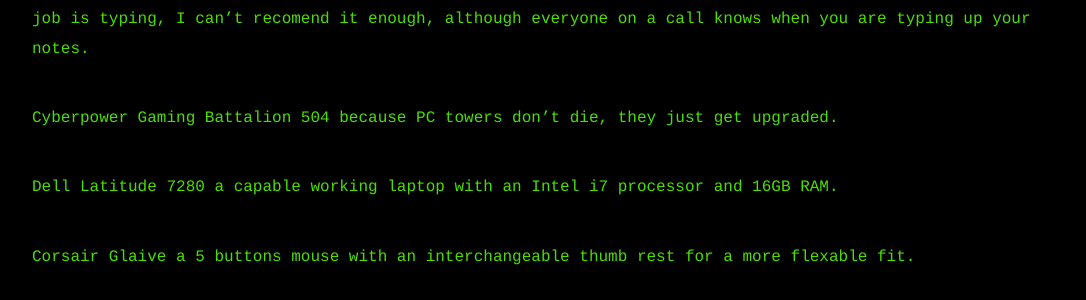
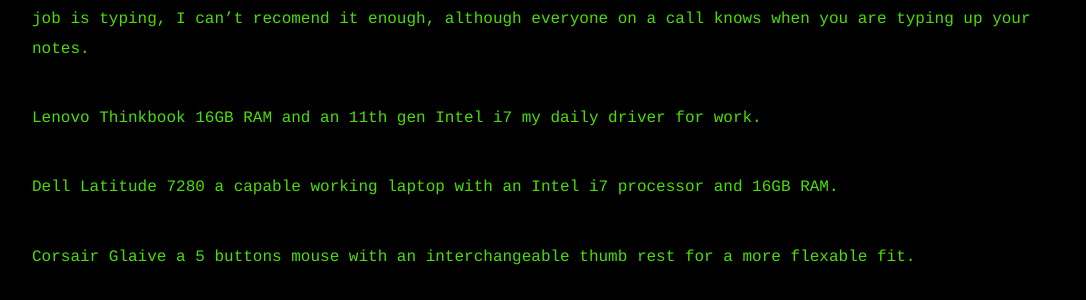
Before and after one commit to james-dewes/james-dewes.github.io, a Jekyll site: the page built from uses.markdown, in a window 1280 px wide. Shown: the part 766-1066 px from the top of the page, without its empty margins (96-1182 px from the left). Built offline with Jekyll 4.4.1, drawn with Linux system fonts in a browser that asks for light colours; nearby versions of some CDN libraries; library files that are not in the unit come from our copies.

Commit message:
Update the devices I use

```diff
--- a/uses.markdown
+++ b/uses.markdown
@@ -14,7 +14,7 @@
 <h2 class="u-h2">Desk Setup</h2>
 + Corsair K70 (Cherry MX Brown) which is in the mid-range for noise, but feels very nice to use day to day. I love the media keys and volume control as I like to listen to music when I am working. When most of your job is typing, I can't recomend it enough, although everyone on a call knows when you are typing up your notes.
 
-+ Cyberpower Gaming Battalion 504 because PC towers don't die, they just get upgraded.
++ Lenovo Thinkbook 16GB RAM and an 11th gen Intel i7 my daily driver for work.
 
 + Dell Latitude 7280 a capable working laptop with an Intel i7 processor and 16GB RAM.
 
```
